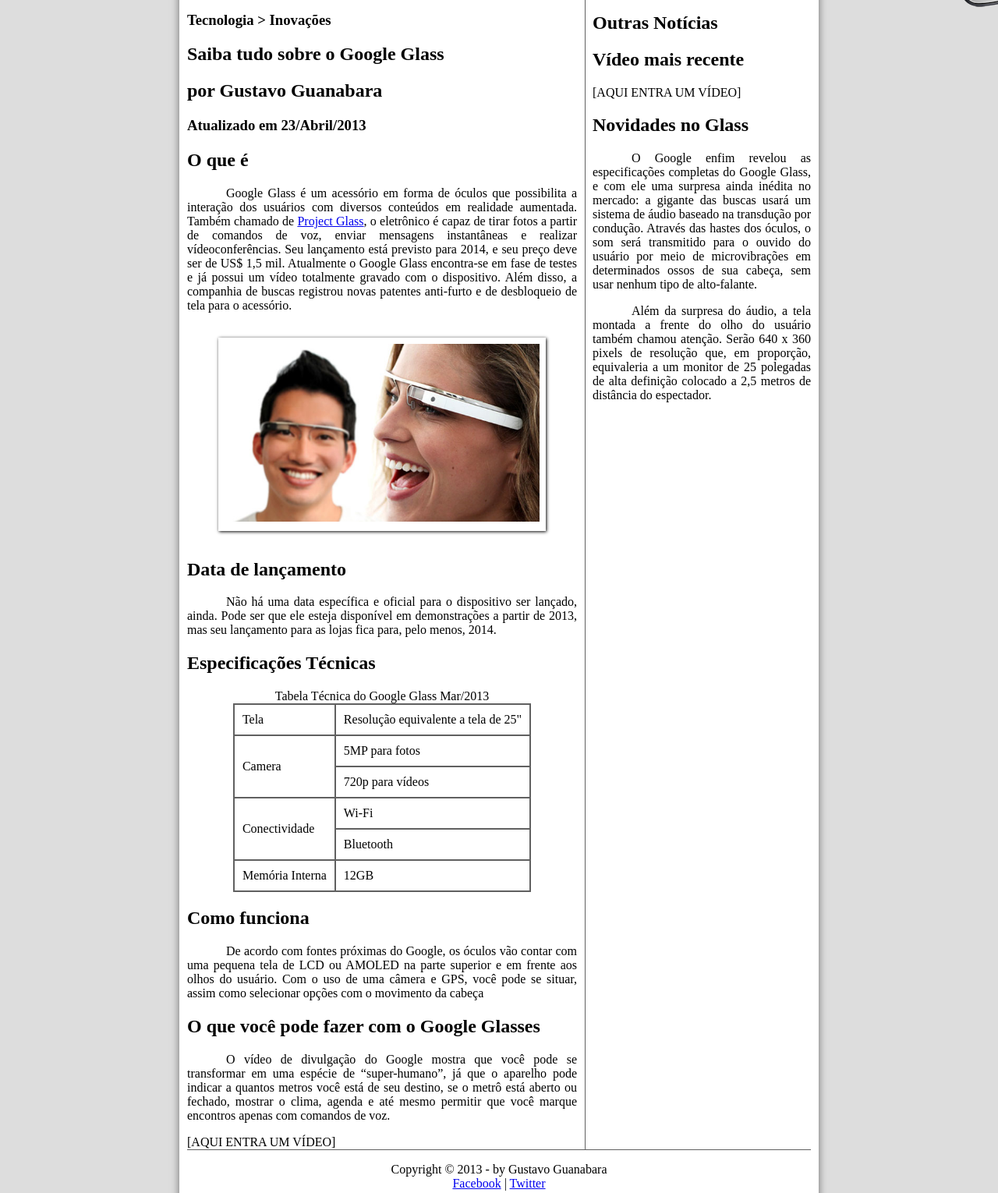
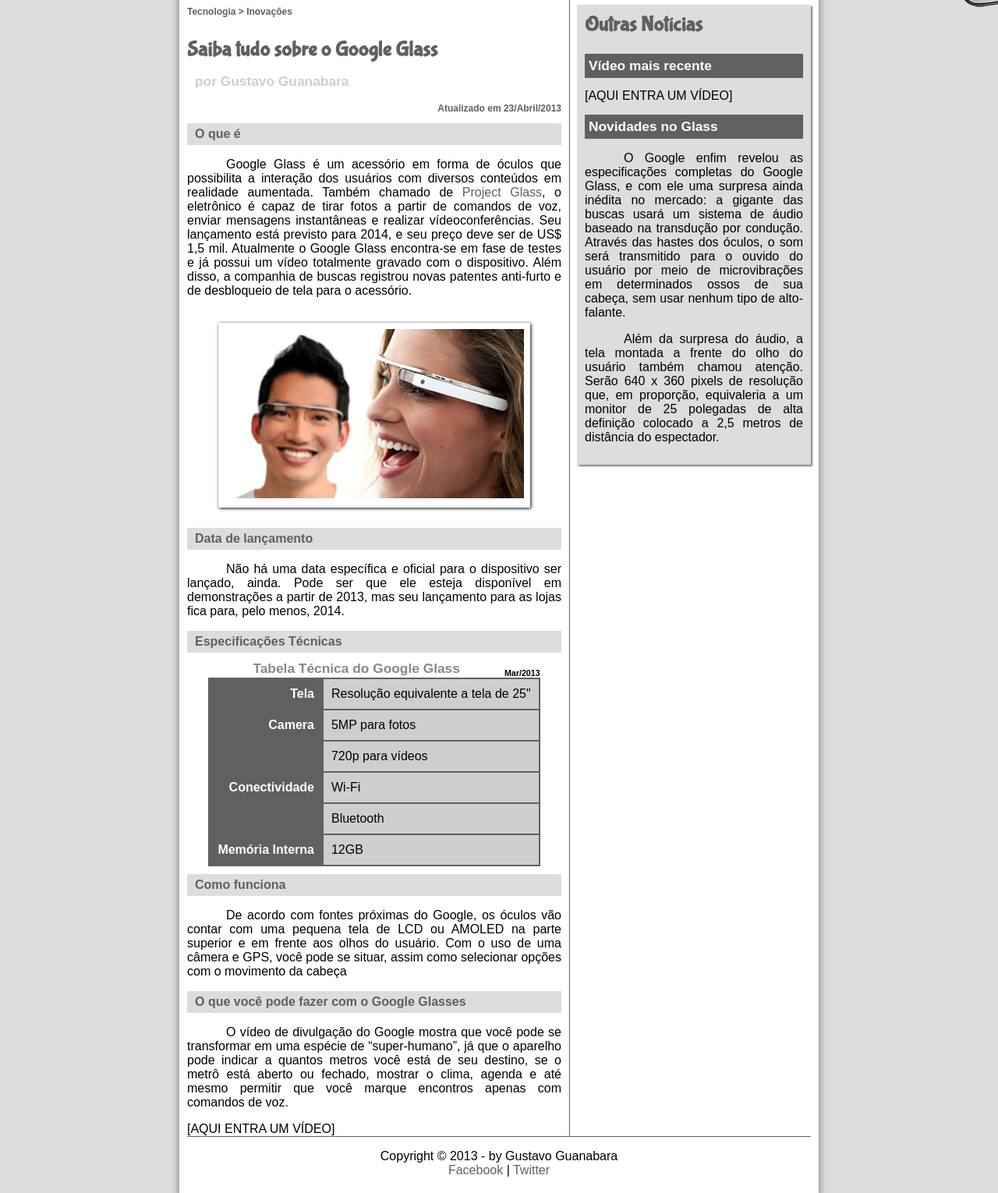
Before and after one commit to mateus-ramgund/ola-mundo, a plain HTML site: page Curso HTML5 + CSS3 + JavaScript/curso-html5-pacote01/projeto-glass-html5/index.html in a window 1280 px wide. Shown: the part 180-1710 px from the top of the page at 78% size. Drawn offline with Linux system fonts and the light colour scheme.

Commit message:
alterações 19/12/22 19h53

```diff
--- a/Curso HTML5 + CSS3 + JavaScript/curso-html5-pacote01/projeto-glass-html5/_css/estilo.css
+++ b/Curso HTML5 + CSS3 + JavaScript/curso-html5-pacote01/projeto-glass-html5/_css/estilo.css
@@ -10,7 +10,17 @@ p {
     text-indent: 50px;
 }
 
+a {
+    color: #606060;
+    text-decoration: none;
+}
+
+a:hover {
+    text-decoration: underline;
+}
+
 body {
+    font-family: arial, sans-serif;
     background-color: #dddddd;
 }
 
@@ -120,7 +130,7 @@ header#cabecalho h2 {
 
 section#corpo {
     display: block;
-    width: 500px;
+    width: 480px;
     float: left;
     border-right: 1px solid #606060;
     padding-right: 10px;
@@ -129,6 +139,24 @@ aside#lateral {
     display: block;
     width: 280px;
     float: right;
+    background-color: #dddddd;
+    padding: 10px;
+    margin-top: 10px;
+    box-shadow: 2px 2px 2px rgba(0, 0, 0, .5)
+}
+
+aside#lateral h1 {
+    font-family: 'FonteLogo', sans-serif;
+    font-size: 20pt;
+    color: #606060;
+    margin-top: 0px;
+}
+
+aside#lateral h2 {
+    background-color: #606060;
+    font-size: 13pt;
+    color: white;
+    padding: 5px;
 }
 
 footer#rodape {
@@ -151,3 +179,59 @@ table#tabela td {
     border: 1px solid #606060;
     padding: 10px;
 }
+
+table#tabela td.ce {
+    color: white;
+    background-color: #606060;
+    vertical-align: top;
+    font-weight: bold;
+    text-align: right;
+}
+
+table#tabela td.cd {
+    background-color: #cecece;
+}
+
+table#tabela caption {
+    color: #888888;
+    font-size: 13pt;
+    font-weight: bolder;
+}
+
+table#tabela caption span {
+    display: block;
+    float: right;
+    color: black;
+    font-size: 8pt;
+    margin-top: 10px;
+}
+
+article#noticias h2 {
+    font-size: 12pt;
+    color: #606060;
+    background-color:#dddddd;
+    padding:5px 0px 5px 10px;
+    margin: 10px 0px 10px 0px;
+}
+
+header#cabecalho-artigo h1 {
+    font-family: 'FonteLogo', sans-serif;
+    font-size: 20pt;
+    color: #606060;
+    margin-bottom: 0px;
+}
+
+header#cabecalho-artigo h2 {
+    font-size: 13pt;
+    color: #cecece;
+    background-color: white;
+}
+
+header#cabecalho-artigo h3 {
+    font-size: 12px;
+    color: #606060;
+}
+
+.direita {
+    text-align: right;
+}
--- a/Curso HTML5 + CSS3 + JavaScript/curso-html5-pacote01/projeto-glass-html5/index.html
+++ b/Curso HTML5 + CSS3 + JavaScript/curso-html5-pacote01/projeto-glass-html5/index.html
@@ -28,12 +28,15 @@
             </nav>
         </header>
         <section id="corpo">
+            <article id="noticias">
+                <header id="cabecalho-artigo">
                     <hgroup>
                         <h3>Tecnologia > Inovações</h3>
                         <h1>Saiba tudo sobre o Google Glass</h1>
                         <h2>por Gustavo Guanabara</h2>
-                <h3>Atualizado em 23/Abril/2013</h3>
+                        <h3 class="direita">Atualizado em 23/Abril/2013</h3>
                     </hgroup>
+                </header>
                 <h2>O que é</h2>
                 <p>Google Glass</span> é um acessório em forma de óculos que possibi&shy;lita a interação dos usuários com diversos conteúdos em realidade aumentada. Também chamado de <a target="_blank" href="http://glass.google.com">Project Glass</a>, o eletrônico é capaz de tirar fotos a partir de comandos de voz, enviar mensagens instantâneas e realizar vídeoconferências. Seu lançamento está previsto para 2014, e seu preço deve ser de US$ 1,5 mil. Atualmente o <en>Google Glass</en> encontra-se em fase de testes e já possui um vídeo totalmente gravado com o dispositivo. Além disso, a companhia de buscas registrou novas patentes anti-furto e de desbloqueio de tela para o acessório.</p>
                 <figure class="foto-legenda">
@@ -43,45 +46,46 @@
                         <p>Uma nova maneira de enxergar o mundo</p>
                     </figcaption>
                 </figure>
-            <h1>Data de lançamento</h1>
+                <h2>Data de lançamento</h2>
                 <p>Não há uma data específica e oficial para o dispositivo ser lançado, ainda. Pode ser que ele esteja disponível em demonstrações a partir de 2013, mas seu lançamento para as lojas fica para, pelo menos, 2014.</p>
 
-            <h1>Especificações Técnicas</h1>
+                <h2>Especificações Técnicas</h2>
 
                 <table id="tabela">
-                <caption id="tabletit">Tabela Técnica do Google Glass Mar/2013</caption>
+                    <caption id="tabletit">Tabela Técnica do Google Glass <span>Mar/2013</span></caption>
                     <tr>
-                    <td>Tela</td>
-                    <td>Resolução equivalente a tela de 25"</td>
+                        <td class="ce">Tela</td>
+                        <td class="cd">Resolução equivalente a tela de 25"</td>
                     </tr>
                     <tr>
-                    <td rowspan="2">Camera</td>
-                    <td>5MP para fotos</td>
+                        <td class="ce" rowspan="2">Camera</td>
+                        <td class="cd">5MP para fotos</td>
                     </tr>
                     <tr>
-                    <td>720p para vídeos</td>
+                        <td class="cd">720p para vídeos</td>
                     </tr>
 
                     <tr>
-                    <td rowspan="2">Conectividade</td>
-                    <td>Wi-Fi</td>
+                        <td class="ce" rowspan="2">Conectividade</td>
+                        <td class="cd">Wi-Fi</td>
                     </tr>
                     <tr>
-                    <td>Bluetooth</td>
+                        <td class="cd">Bluetooth</td>
                     </tr>
                     <tr>
-                    <td>Memória Interna</td>
-                    <td>12GB</td>
+                        <td class="ce">Memória Interna</td>
+                        <td class="cd">12GB</td>
                     </tr>
                 </table>
 
-            <h1>Como funciona</h1>
+                <h2>Como funciona</h2>
                 <p>De acordo com fontes próximas do Google, os óculos vão contar com uma pequena tela de LCD ou AMOLED na parte superior e em frente aos olhos do usuário. Com o uso de uma câmera e GPS, você pode se situar, assim como selecionar opções com o movimento da cabeça</p>
 
-            <h1>O que você pode fazer com o Google Glasses</h1>
+                <h2>O que você pode fazer com o Google Glasses</h2>
                 <p>O vídeo de divulgação do Google mostra que você pode se transformar em uma espécie de “super-<wbr>humano”, já que o aparelho pode indicar a quantos metros você está de seu destino, se o metrô está aberto ou fechado, mostrar o clima, agenda e até mesmo permitir que você marque encontros apenas com comandos de voz.</p>
 
                 [AQUI ENTRA UM VÍDEO]
+            </article>
         </section>
         <aside id="lateral">
             <h1>Outras Notícias</h1>
```
Lines whose indentation alone changed are shown as unchanged.
